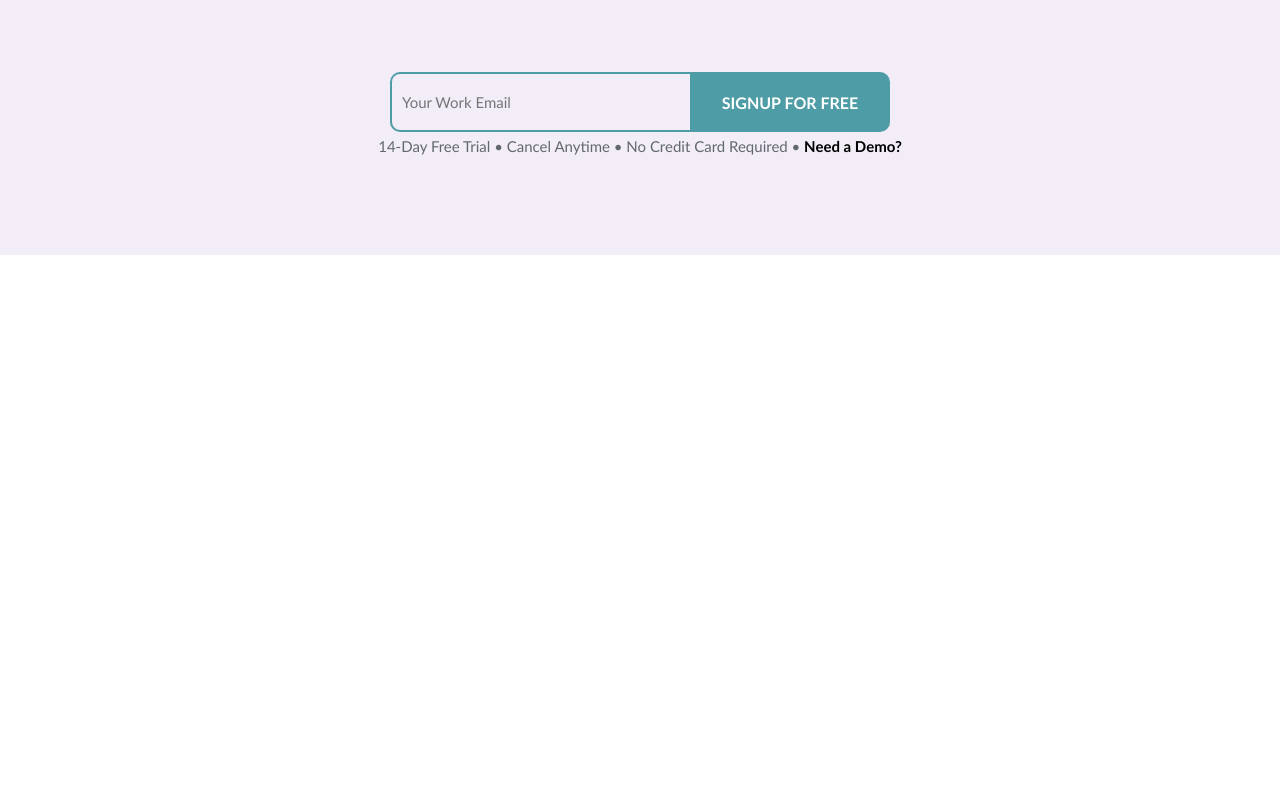
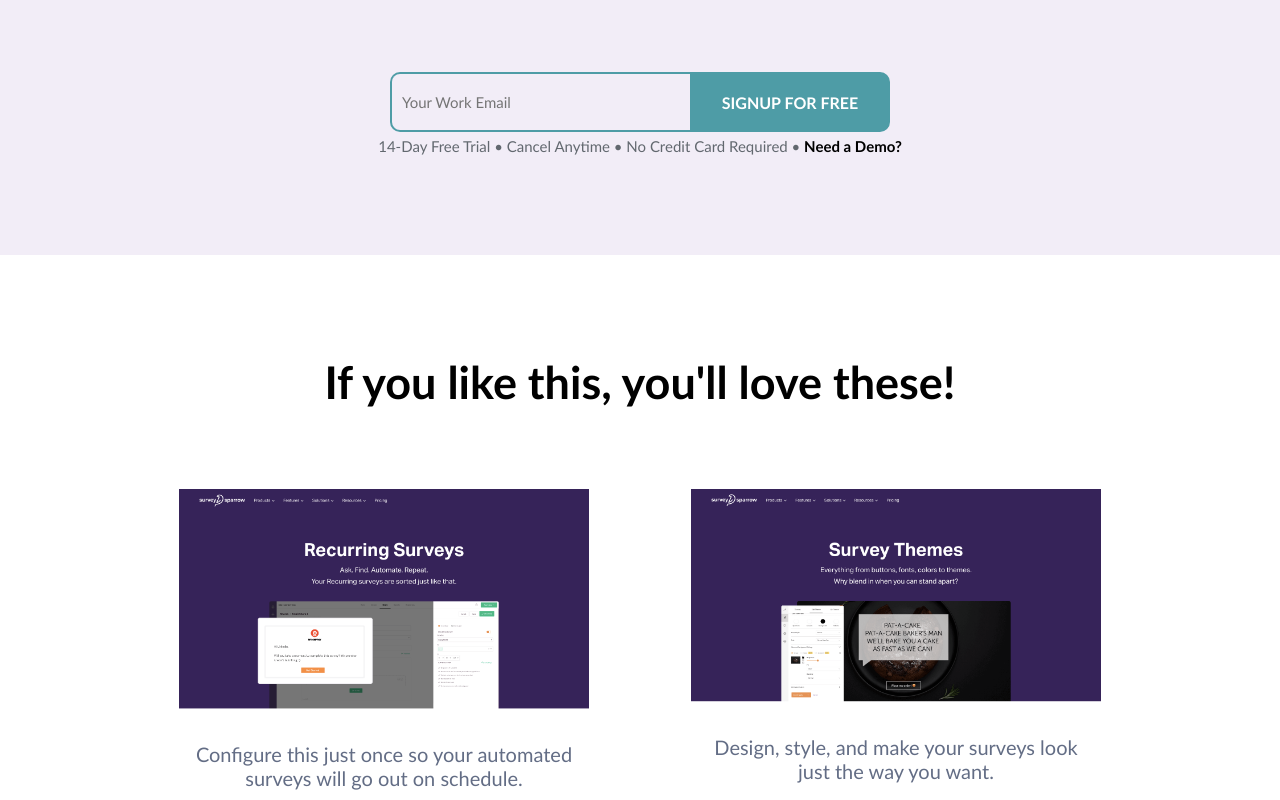
Before and after one commit to manish-sharma-reddoorz/HTML-Training-Assignment, a plain HTML site: page index.html in a window 1280 px wide. Shown: the part 3523-4323 px from the top of the page. Before the commit the page ends 3778 px from the top, so only its background shows below. Drawn offline with nearby package versions, Linux system fonts and the light colour scheme.

Commit message:
Added recommendations section

```diff
--- a/index.html
+++ b/index.html
@@ -315,7 +315,39 @@
 
 
     <div class="whiteWrapper">
+        <div class="outerWrapper">
 
+
+            <section id="recommendations">
+
+                <div id="recommendations-heading-container">
+                    <h2>If you like this, you'll love these!</h2>
+                </div>
+
+                <div id="recommendations-main-container">
+
+
+                    <div class="recommendations-content-container">
+                        <div class="recommendations-image-container">
+                            <img src="/public/images/recommendations/1.png" alt="recommendations-1">
+                        </div>
+
+                        <h4>Configure this just once so your automated surveys will go out on schedule.</h4>
+                    </div>
+
+
+                    <div class="recommendations-content-container">
+                        <div class="recommendations-image-container">
+                            <img src="/public/images/recommendations/2.png" alt="recommendations-2">
+                        </div>
+
+                        <h4>Design, style, and make your surveys look just the way you want.</h4>
+                    </div>
+
+                </div>
+
+            </section>
+        </div>
     </div>
 
 
--- a/public/css/style.css
+++ b/public/css/style.css
@@ -303,3 +303,42 @@ main {
 #terms-condition-line-container {
     margin-bottom: 100px;
 }
+
+#recommendations {
+    display: flex;
+    flex-direction: column;
+    align-items: center;
+}
+
+#recommendations-heading-container h2 {
+    font-weight: bold;
+    font-size: 45px;
+    margin-top: 100px;
+}
+
+.recommendations-content-container {
+    display: flex;
+    flex-direction: column;
+    align-items: center;
+}
+
+#recommendations-main-container {
+    width: 80%;
+    display: flex;
+    justify-content: space-between;
+    margin-top: 80px;
+}
+
+.recommendations-image-container {
+    width: 80%;
+}
+
+.recommendations-content-container h4 {
+    width: 80%;
+    margin-top: 20px;
+    text-align: center;
+    color: #636D85;
+    padding: 10px;
+    font-size: 20px;
+    font-weight: 300;
+}
```
Also changed, not shown: public/images/recommendations/1.png (added), public/images/recommendations/2.png (added).
